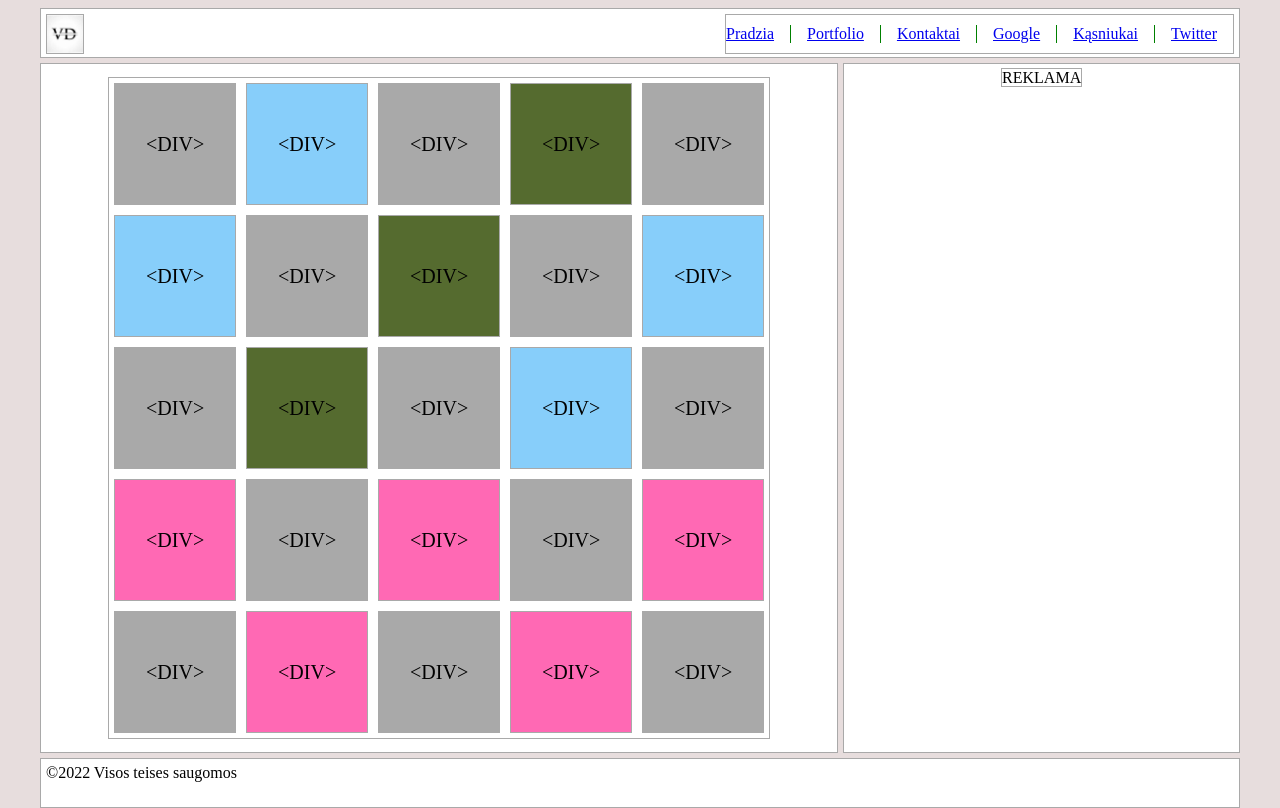
After one commit to Vallentas/Klases-Darbas, a PHP site: page /portfolio.html in a window 1280 px wide. The commit adds this page. Run offline with PHP 8.4, Linux system fonts and the light colour scheme.

```diff
--- a/public_html/Pirma.html
+++ /dev/null
@@ -1,6 +0,0 @@
-<!DOCTYPE html>
-<html>
-	<body>
-	Labas pasauli!
-	</body>
-</html>
--- a/public_html/css/dizainas.css
+++ b/public_html/css/dizainas.css
@@ -1,3 +1,39 @@
-body * {
+* {
+    border: 1px solid darkgray;
+}
 
+html, body, .app  {
+    height: 100%;
+    border: none;
 }
+html {
+    background-color: #e7dddd;
+}
+
+.app {
+    margin: 0 auto;
+    max-width: 1200px;
+}
+
+.app > * {
+    background-color: white;
+}
+
+.burger{
+    display: none;
+}
+.burger > div {
+    width: 35px;
+    height: 5px;
+    background-color: black;
+    margin: 6px 0;
+}
+@media only screen and (max-width: 600px) {
+    .burger{
+        display: block;
+        cursor: pointer;
+    }
+    header > nav > a {
+        display: none;
+    }
+}
--- a/public_html/css/layout.css
+++ b/public_html/css/layout.css
@@ -1,7 +1,103 @@
-* {
-    border: 1px solid red;
-    margin: 1px;
+.app  > header {
+    grid-area: h;
 }
-body > aside {
-    float: left;
+
+.app  > aside {
+    grid-area: a;
+    text-align: center;
+    font-size: 2vh;
 }
+.app  > main {
+    grid-area: m;
+}
+
+.app  > footer {
+    grid-area: f;
+}
+
+.app  {
+    display: grid;
+    grid-template-areas:
+        "h h"
+        "a m"
+        "f f"
+;
+    grid-template-rows: 8% 7fr 1fr;
+    grid-template-columns: 2fr 10fr;
+    grid-gap: 5px;
+}
+.app > * {
+    padding: 5px;
+}
+header .logo {
+    max-width: 100%;
+    max-height: 100%;
+}
+header > nav {
+    float: right;
+    display: flex;
+    height: 100%;
+    align-items: center;
+    font-size: 2vh;
+}
+header > nav a {
+    border: none;
+    border-right: 1px solid green;
+    margin: 0 1em 0 0;
+    padding-right: 1em;
+}
+header > nav a:last-child { /* Taikomas Twiter nuorodai psalinti zalia bruksni */
+    border: none;
+    margin-left: 0;
+    padding-right: 0;
+}
+
+
+/* Extra maži įrenginiai (telefonai, 600px ir žemiau) */
+@media only screen and (max-width: 600px) {
+    .app  {
+        grid-template-areas:
+        "h"
+        "m"
+        "f"
+    ;
+        grid-template-rows: 50px auto 50px;
+        grid-template-columns: 1fr;
+    }
+    .app  > aside {
+        display: none;
+    }
+}
+
+/* Vidutiniai įrenginiai (gulsčios planšetės ar maži laptopai, 768px ir aukščiau) */
+@media only screen and (min-width: 768px) {
+    .app  {
+        grid-template-areas:
+        "h h"
+        "m a"
+        "f f"
+    ;
+        grid-template-rows: 50px auto 50px;
+        grid-template-columns: 2fr 1fr;
+    }
+    .app  > aside {
+        display: block;
+    }
+}
+
+
+/* Extra dideli įrenginiai (dideli laptopai ir stalinai PC, 1200px ir aukščiau) */
+@media only screen and (min-width: 1200px) {
+    .app  {
+        grid-template-areas:
+        "h h h"
+        "m m a"
+        "f f f"
+    ;
+        grid-template-rows: 50px auto 50px;
+        grid-template-columns: 1fr 1fr 1fr;
+    }
+    .app  > aside {
+        display: block;
+    }
+}
--- /dev/null
+++ b/public_html/css/portfolio.css
@@ -0,0 +1,38 @@
+/* Sachmatu lentos centravimas */
+.app main {
+    display: flex;
+    justify-content: center;
+    align-items: center;
+}
+
+/* Lentos langelio dizainas panaudojant CSS kintamuosius */
+.app main div {
+    --item-width: 100px; /* 32px nes 5px*2 puses margin + 10px *2 puses padding + 1px * 2 remelis */
+    --item-height: 100px;
+
+    width: var(--item-width);
+    height: var(--item-height);
+    margin: 5px;
+    padding: 10px;
+    float: left;
+    background-color: darkgray;
+    text-align: center;
+    line-height: var(--item-height);
+    font-size: 2.5vh;
+}
+
+/* Kas penkto elementas nauja eilute */
+.app main div:nth-child(5n+1) {
+    clear: both;
+}
+
+/* Elementu spalvinimas */
+.app main div:nth-child(4n+2) {
+    background-color: lightskyblue;
+}
+.app main div:nth-child(4n+4) {
+    background-color: darkolivegreen;
+}
+.app main div:nth-child(2n+16) {
+    background-color: hotpink;
+}
--- /dev/null
+++ b/public_html/portfolio.html
@@ -0,0 +1,71 @@
+<!DOCTYPE html>
+<html lang="lt">
+<head>
+    <title>Portfolio</title>
+    <meta charset="UTF-8"/>
+    <link rel="stylesheet" href="/css/dizainas.css">
+    <link rel="stylesheet" href="/css/portfolio.css">
+    <meta name="viewport" content="width=device-width, initial-scale=1.0">
+    <link rel="stylesheet" href="css/layout.css">
+
+
+</head>
+<body>
+<div class="app">
+    <header>
+        <img src="/logo.jpg" alt="LOGO" class="logo"/>
+        <nav>
+            <div class="burger">
+                <div></div>
+                <div></div>
+                <div></div>
+            </div>
+            <a href="/">Pradzia</a>
+            <a href="/portfolio.html">Portfolio</a>
+            <a href="/kontaktai.html">Kontaktai</a>
+            <a href="https://google.lt">Google</a>
+            <a href="https://facebook.com/kasniukai">Kąsniukai</a>
+            <a href="https://twitter.com">Twitter</a>
+        </nav>
+    </header>
+
+    <aside>
+        <span>REKLAMA</span>
+    </aside>
+
+    <main>
+        <section>
+            <div>&lt;DIV&gt;</div>
+            <div>&lt;DIV&gt;</div>
+            <div>&lt;DIV&gt;</div>
+            <div>&lt;DIV&gt;</div>
+            <div>&lt;DIV&gt;</div>
+            <div>&lt;DIV&gt;</div>
+            <div>&lt;DIV&gt;</div>
+            <div>&lt;DIV&gt;</div>
+            <div>&lt;DIV&gt;</div>
+            <div>&lt;DIV&gt;</div>
+            <div>&lt;DIV&gt;</div>
+            <div>&lt;DIV&gt;</div>
+            <div>&lt;DIV&gt;</div>
+            <div>&lt;DIV&gt;</div>
+            <div>&lt;DIV&gt;</div>
+            <div>&lt;DIV&gt;</div>
+            <div>&lt;DIV&gt;</div>
+            <div>&lt;DIV&gt;</div>
+            <div>&lt;DIV&gt;</div>
+            <div>&lt;DIV&gt;</div>
+            <div>&lt;DIV&gt;</div>
+            <div>&lt;DIV&gt;</div>
+            <div>&lt;DIV&gt;</div>
+            <div>&lt;DIV&gt;</div>
+            <div>&lt;DIV&gt;</div>
+        </section>
+    </main>
+
+    <footer>
+        &copy;2022 Visos teises saugomos
+    </footer>
+</div>
+</body>
+</html>
```
Also changed, not shown: public_html/Trecia.html (deleted, +0 -16 lines), public_html/daugiakampiai.html (added, +24 -0 lines), public_html/formatavimas.html (deleted, +0 -16 lines), public_html/naujas_failas.html (deleted, +0 -12 lines), public_html/logo.jpg (added).
